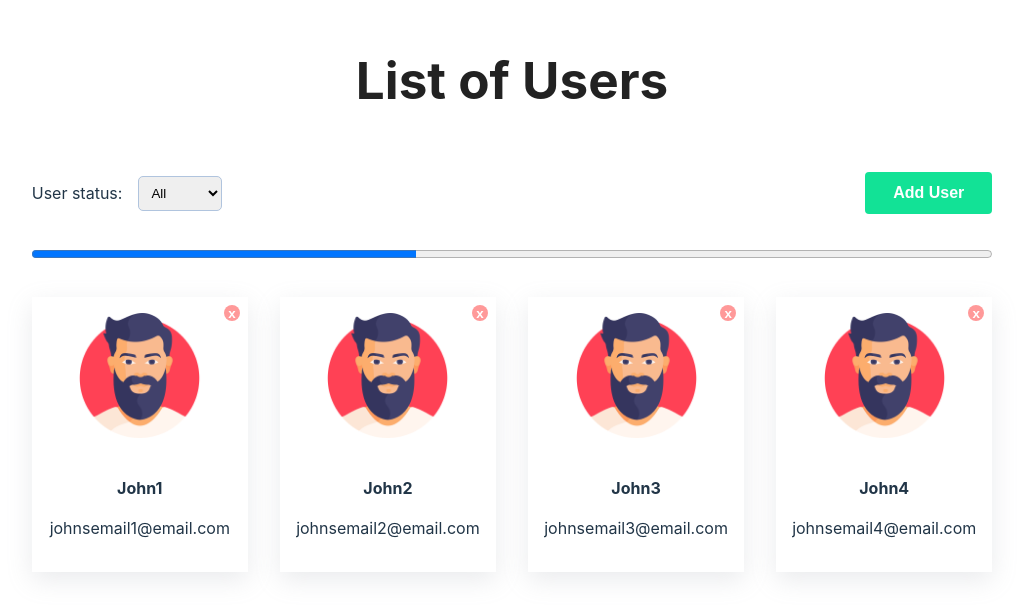
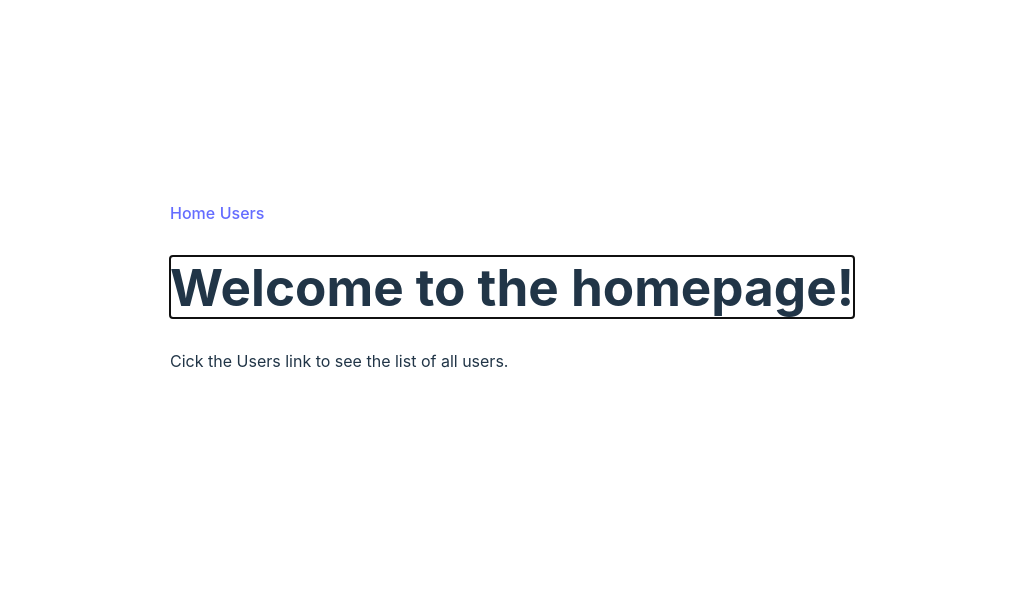
Before and after one commit to jdesoto1618/svelte-site, a Svelte app: page / in a window 1280 px wide. Shown: the part 105-720 px from the top of the page, without its empty margins (128-1151 px from the left). Built offline with nearby package versions, Linux system fonts and the light colour scheme.

Commit message:
Adds routes to the site so people can view different pages.
Sets up a homepage and a users page.

```diff
--- a/src/App.svelte
+++ b/src/App.svelte
@@ -1,5 +1,21 @@
 <script>
   import Users from "./lib/Users.svelte";
+  import { Router, Link, Route } from "svelte-navigator";
+  import Homepage from "./pages/Homepage.svelte";
+  import UsersPage from "./pages/UsersPage.svelte";
 </script>
 
-<Users />
+<Router>
+  <nav class="site-nav">
+    <Link to="/">Home</Link>
+    <Link to="/users">Users</Link>
+  </nav>
+
+  <Route path="/">
+    <Homepage />
+  </Route>
+
+  <Route path="/users">
+    <UsersPage />
+  </Route>
+</Router>
--- /dev/null
+++ b/src/pages/Homepage.svelte
@@ -0,0 +1,4 @@
+<div>
+  <h1>Welcome to the homepage!</h1>
+  <p>Cick the Users link to see the list of all users.</p>
+</div>
--- /dev/null
+++ b/src/pages/UsersPage.svelte
@@ -0,0 +1,5 @@
+<script>
+  import Users from "../lib/Users.svelte";
+</script>
+
+<Users />
```
